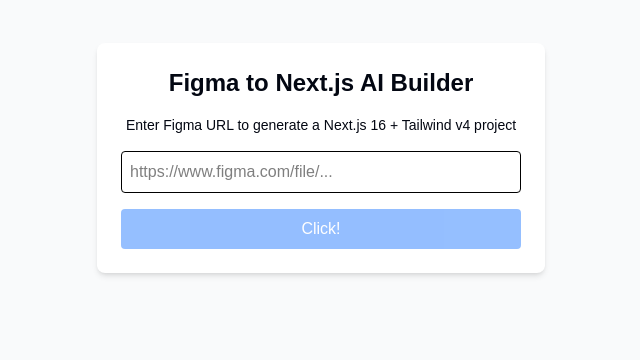
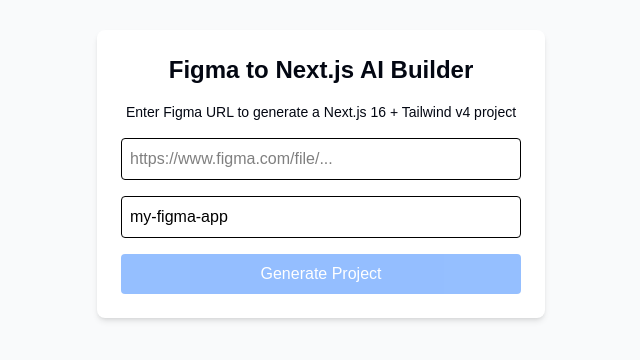
Before and after one commit to m0bar3z/figma-to-tsx-ai, a Next.js app: page / in a window 1280 px wide. Shown: the part 242-602 px from the top of the page, without its empty margins (319-959 px from the left). Built offline with nearby package versions, Linux system fonts and the light colour scheme.

Commit message:
feat(api): create component file

```diff
--- /dev/null
+++ b/src/app/api/save-component/route.ts
@@ -0,0 +1,21 @@
+import { NextResponse } from 'next/server';
+import fs from 'fs-extra';
+import path from 'path';
+
+export async function POST(req: Request) {
+  const { projectName, componentName, code } = await req.json();
+
+  const dirPath = path.join(process.cwd(), 'generated', projectName);
+
+  const filePath = path.join(dirPath, `${componentName}.tsx`);
+
+  try {
+    await fs.ensureDir(dirPath);
+
+    await fs.writeFile(filePath, code);
+
+    return NextResponse.json({ message: 'Component saved' });
+  } catch {
+    return NextResponse.json({ error: 'Component save failed' }, { status: 500 });
+  }
+}
--- a/src/app/page.tsx
+++ b/src/app/page.tsx
@@ -3,24 +3,44 @@
 import { useState } from "react";
 
 export default function Home() {
-  const [url, setUrl] = useState<string>('')
-  const [isLoading, setIsLoading] = useState<boolean>(false);
+  const [url, setUrl] = useState('');
+  const [projectName, setProjectName] = useState('my-figma-app');
+  const [status, setStatus] = useState('');
+  const [isLoading, setIsLoading] = useState(false);
 
   const handleGenerate = async () => {
-    setIsLoading(true)
+    setIsLoading(true);
 
+    setStatus('Fetching Figma data...');
+
+    try {
       const figmaRes = await fetch('/api/figma', { method: 'POST', body: JSON.stringify({ url }), headers: { 'Content-Type': 'application/json' } });
       const figmaData = await figmaRes.json();
 
       if (!figmaRes.ok) throw new Error(figmaData.error);
 
-    console.log("=====figma Result: ", figmaData)
+      setStatus('Generating AI code...');
+      const codeRes = await fetch('/api/generate-code', { method: 'POST', body: JSON.stringify({ figmaJson: figmaData }), headers: { 'Content-Type': 'application/json' } });
+      const { code } = await codeRes.json();
+
+      if (!codeRes.ok) throw new Error(code.error);
+
+      setStatus('Saving component...');
+      const saveRes = await fetch('/api/save-component', { method: 'POST', body: JSON.stringify({ projectName, componentName: 'FigmaComponent', code }), headers: { 'Content-Type': 'application/json' } });
+
+      if (!saveRes.ok) throw new Error((await saveRes.json()).error);
+
+      setStatus(`Success! Component generated at ./generated/${projectName}/FigmaComponent.tsx`);
+    } catch (error) {
+      setStatus(`Error: ${(error as Error).message}`);
     }
 
+    setIsLoading(false);
+  };
 
   return (
     <main className="min-h-screen bg-gray-50 flex items-center justify-center p-4">
-
+      <div className="min-h-screen bg-gray-50 flex items-center justify-center p-4">
         <div className="max-w-md w-full bg-white rounded-lg shadow-md p-6">
           <h1 className="text-2xl font-bold mb-4 text-gray-950 text-center">Figma to Next.js AI Builder</h1>
 
@@ -34,16 +54,24 @@
             className="w-full p-2 border text-black rounded mb-4"
           />
 
+          <input
+            type="text"
+            value={projectName}
+            onChange={(e) => setProjectName(e.target.value)}
+            placeholder="Project name (e.g., my-app)"
+            className="w-full text-black p-2 border rounded mb-4"
+          />
+
           <button
             onClick={handleGenerate}
             disabled={!url || isLoading}
             className="w-full bg-blue-500 text-white p-2 rounded disabled:opacity-50"
           >
-        {isLoading ? 'Fetching Data...' : 'Click!'}
+            {isLoading ? 'Generating...' : 'Generate Project'}
           </button>
-
+          {status && <p className={`mt-4 p-2 rounded ${status.includes('Error') ? 'bg-red-100 text-red-700' : 'bg-green-100 text-green-700'}`}>{status}</p>}
         </div>
-
+      </div>
     </main>
 
   );
```
Also changed, not shown: package.json (+9 -7 lines), 1 other file (tests, documents, lock files or other folders). Lines whose indentation alone changed are shown as unchanged.
